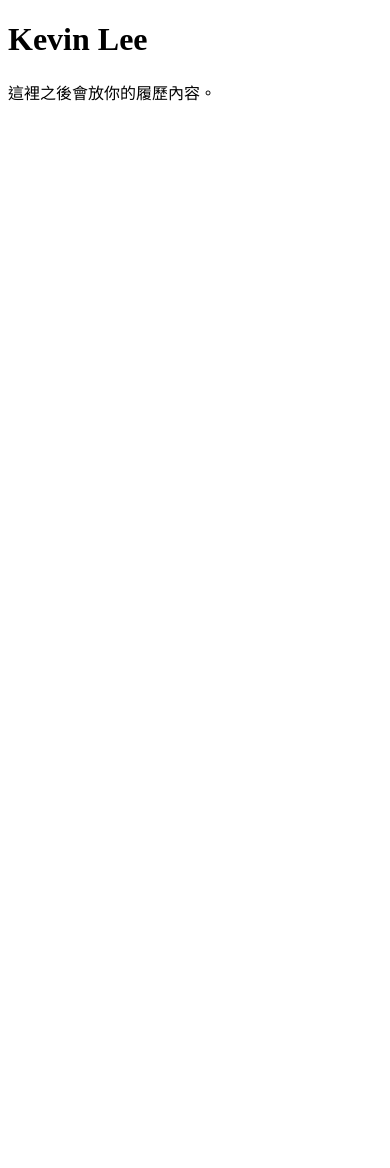
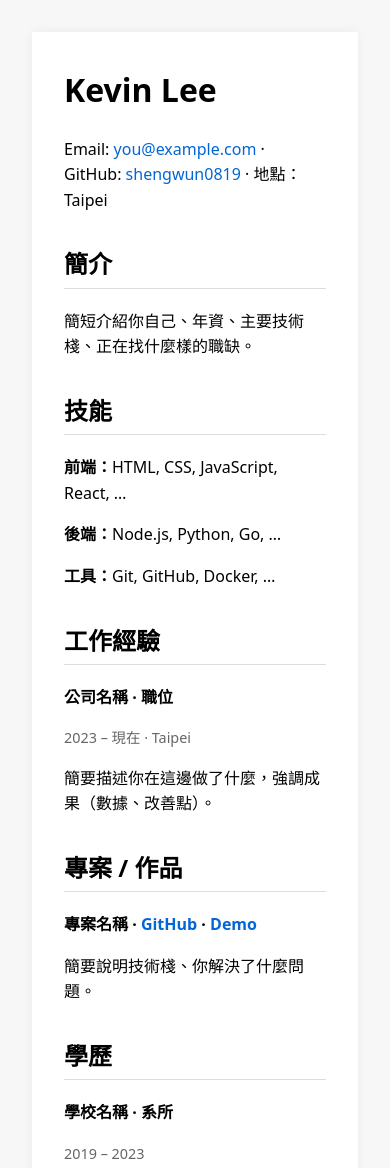
Before and after one commit to shengwun0819/kevin.lee.github.io, a plain HTML site: page index.html in a window 390 px wide. Before the commit the page ends 844 px from the top, so only its background shows below. Drawn offline with Linux system fonts and the light colour scheme.

Commit message:
Update index.html for resume with responsive design
Added a responsive design and updated content in Chinese.

```diff
--- a/index.html
+++ b/index.html
@@ -1,12 +1,64 @@
-<!-- index.html -->
 <!DOCTYPE html>
 <html lang="zh-Hant">
 <head>
   <meta charset="UTF-8" />
-  <title>Kevin Lee - Resume</title>
+  <title>Kevin Lee - 履歷</title>
+  <meta name="viewport" content="width=device-width, initial-scale=1" />
+  <style>
+    body { font-family: system-ui, -apple-system, BlinkMacSystemFont, sans-serif; margin: 0; padding: 32px; line-height: 1.6; background:#f7f7f7; }
+    .container { max-width: 900px; margin: 0 auto; background:#fff; padding:32px; box-shadow:0 0 10px rgba(0,0,0,0.05); }
+    h1 { margin-top:0; }
+    h2 { margin-top:32px; border-bottom:1px solid #ddd; padding-bottom:4px; }
+    .section { margin-top:16px; }
+    .item-title { font-weight:600; }
+    .item-meta { color:#666; font-size:0.9rem; }
+    a { color:#0366d6; text-decoration:none; }
+    a:hover { text-decoration:underline; }
+  </style>
 </head>
 <body>
-  <h1>Kevin Lee</h1>
-  <p>這裡之後會放你的履歷內容。</p>
+  <div class="container">
+    <h1>Kevin Lee</h1>
+    <p>
+      Email: <a href="mailto:you@example.com">you@example.com</a> ·
+      GitHub: <a href="https://github.com/shengwun0819" target="_blank">shengwun0819</a> ·
+      地點：Taipei
+    </p>
+
+    <h2>簡介</h2>
+    <div class="section">
+      <p>簡短介紹你自己、年資、主要技術棧、正在找什麼樣的職缺。</p>
+    </div>
+
+    <h2>技能</h2>
+    <div class="section">
+      <p><span class="item-title">前端：</span>HTML, CSS, JavaScript, React, …</p>
+      <p><span class="item-title">後端：</span>Node.js, Python, Go, …</p>
+      <p><span class="item-title">工具：</span>Git, GitHub, Docker, …</p>
+    </div>
+
+    <h2>工作經驗</h2>
+    <div class="section">
+      <p class="item-title">公司名稱 · 職位</p>
+      <p class="item-meta">2023 – 現在 · Taipei</p>
+      <p>簡要描述你在這邊做了什麼，強調成果（數據、改善點）。</p>
+    </div>
+
+    <h2>專案 / 作品</h2>
+    <div class="section">
+      <p class="item-title">
+        專案名稱
+        · <a href="https://github.com/你的專案" target="_blank">GitHub</a>
+        · <a href="https://你的Demo連結" target="_blank">Demo</a>
+      </p>
+      <p>簡要說明技術棧、你解決了什麼問題。</p>
+    </div>
+
+    <h2>學歷</h2>
+    <div class="section">
+      <p class="item-title">學校名稱 · 系所</p>
+      <p class="item-meta">2019 – 2023</p>
+    </div>
+  </div>
 </body>
 </html>
```
